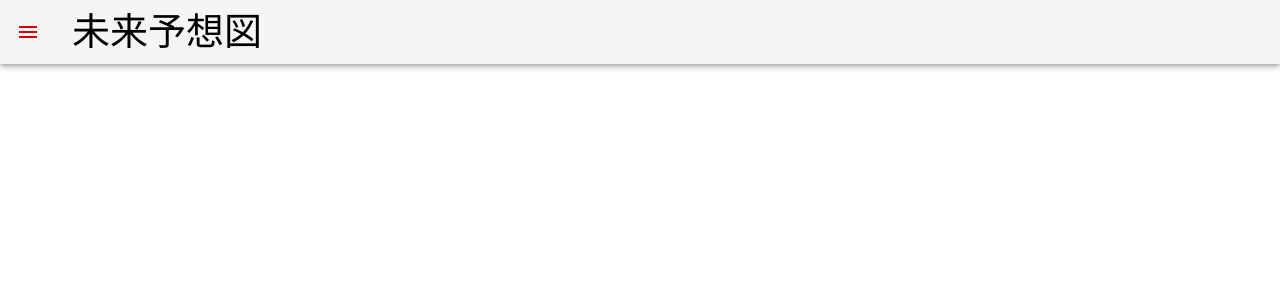
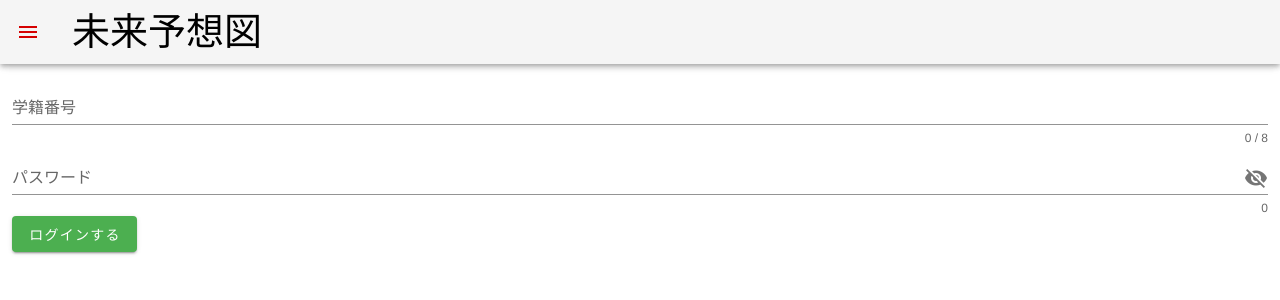
Before and after one commit to SystemEngineeringTeam/koukaten2019_front_vuetify, a Vue app: page /Login in a window 1280 px wide. Shown: the top 300 px of the page. Built offline with nearby package versions, Linux system fonts and the light colour scheme.

Commit message:
ログインフォーム作成した

```diff
--- a/src/App.vue
+++ b/src/App.vue
@@ -61,10 +61,11 @@ export default {
             return {
                 drawer: null,
                 items: [
-        { title: "時間割エディタ", link: "/ClassSchedule" },
-        { title: "授業アンケート", link: "/Questionnaire" },
-        { title: "設定", link: "/Config" },
-        { title: "ログアウト", link: "/ClassSchedule" }
+                    {title: "時間割エディタ", link: "/ClassSchedule"},
+                    {title: "授業アンケート", link: "/Questionnaire"},
+                    {title: "設定", link: "/Config"},
+                    {title: "ログアウト", link: "/ClassSchedule"},
+                    {title: "ログイン", link: "/Login"},
                 ],
                 login: true //true:ログイン済み false:未ログイン
             };
--- /dev/null
+++ b/src/components/LoginForm.vue
@@ -0,0 +1,67 @@
+<template>
+    <div>
+        <v-form
+                ref="form"
+                v-model="valid"
+                lazy-validation
+        >
+            <v-text-field
+                    v-model="ID"
+                    :counter="8"
+                    :rules="IDRules"
+                    label="学籍番号"
+                    required
+            ></v-text-field>
+
+            <v-text-field
+                    v-model="password"
+                    :append-icon="show1 ? 'mdi-eye' : 'mdi-eye-off'"
+                    :type="show1 ? 'text' : 'password'"
+                    :rules="PassRules"
+                    label="パスワード"
+                    counter
+                    @click:append="show1 = !show1"
+            ></v-text-field>
+
+
+            <v-btn
+                    :disabled="!valid"
+                    color="success"
+                    class="mr-4"
+                    @click="login"
+            >
+                ログインする
+            </v-btn>
+        </v-form>
+    </div>
+</template>
+
+<script>
+    export default {
+        name: "LoginForm",
+        data: () => ({
+            valid: true,
+            ID: '',
+            password: '',
+            IDRules: [
+                v => !!v || '学籍番号は必ず入力してください',
+                v => (v && v.length == 8) || '',
+            ],
+            PassRules:[
+                v => !!v || 'パスワードは必ず入力してください',
+            ],
+            checkbox: false,
+            show1: false,
+        }),
+
+        methods: {
+            login(){
+
+            },
+        },
+    }
+</script>
+
+<style scoped>
+
+</style>
--- /dev/null
+++ b/src/pages/Login.vue
@@ -0,0 +1,24 @@
+<template>
+    <LoginForm></LoginForm>
+
+</template>
+
+<script>
+    import LoginForm from "../components/LoginForm";
+    export default {
+        name: "Login",
+        data() {
+            return {
+                show1: false
+            }
+        },
+        components: {
+            LoginForm,
+        },
+
+    }
+</script>
+
+<style scoped>
+
+</style>
--- a/src/router.js
+++ b/src/router.js
@@ -5,6 +5,7 @@ import ClassSchedule from './pages/ClassSchedule'
 import Config from './pages/Config'
 import Questionnaire from './pages/Questionnaire'
 import Questionnaire_Answer from './pages/Questionnaire_Answer'
+import Login from './pages/Login'
 
 Vue.use(Router)
 
@@ -36,6 +37,11 @@ export default new Router({
             path: '/Questionnaire_Answer',
             name: 'Questionnaire_Answer',
             component: Questionnaire_Answer
-        }
+        },
+        {
+            path: '/Login',
+            name: 'Login',
+            component: Login
+        },
     ]
 })
```
Lines whose indentation alone changed are shown as unchanged.
